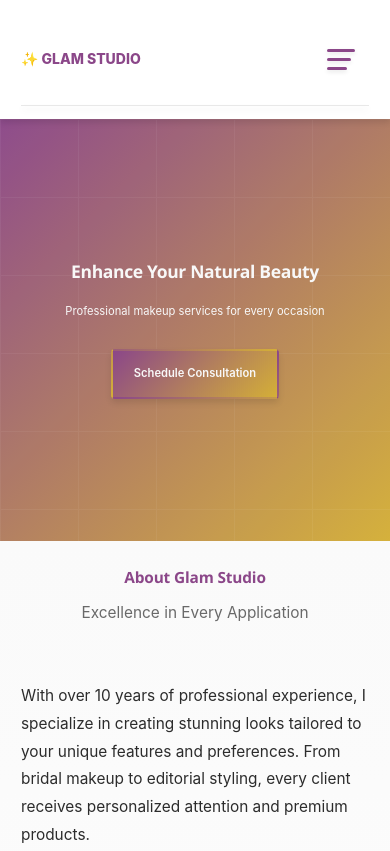
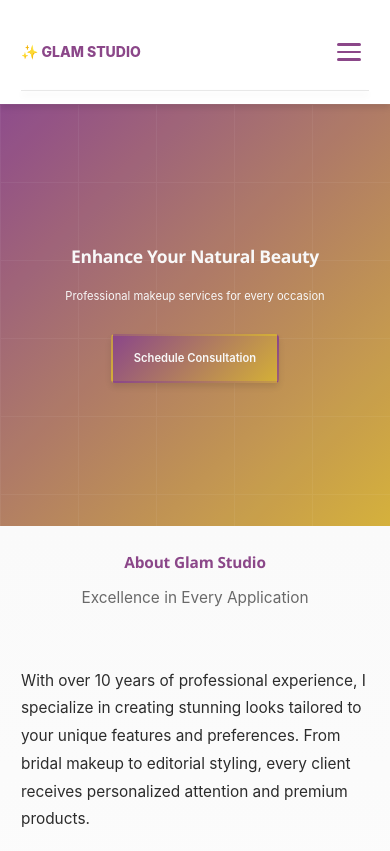
Before and after one commit to arlonie/Makeup-Artist, a plain HTML site: page pages/index.html in a window 390 px wide. Shown: the top 851 px of the page. Drawn offline with Linux system fonts and the light colour scheme.

Commit message:
Simplify hamburger menu for better user-friendliness

```diff
--- a/css/style.css
+++ b/css/style.css
@@ -168,56 +168,31 @@ section {
     background: none;
     border: none;
     cursor: pointer;
-    gap: 6px;
-    padding: var(--spacing-sm);
+    gap: 5px;
+    padding: 8px;
     z-index: 1001;
     position: relative;
-    transition: all var(--transition-base);
-}
-
-.hamburger:hover {
-    transform: scale(1.08);
 }
 
 .hamburger span {
-    width: 28px;
-    height: 3px;
+    width: 24px;
+    height: 2.5px;
     background: var(--primary);
-    border-radius: 3px;
-    transition: all 0.35s cubic-bezier(0.4, 0.0, 0.2, 1);
+    border-radius: 2px;
+    transition: all 0.25s ease;
     display: block;
-    box-shadow: 0 2px 4px rgba(0, 0, 0, 0.1);
-}
-
-.hamburger span:nth-child(1) {
-    width: 28px;
-}
-
-.hamburger span:nth-child(2) {
-    width: 24px;
-    transition-delay: 0.05s;
-}
-
-.hamburger span:nth-child(3) {
-    width: 20px;
-    transition-delay: 0.1s;
-}
-
-.hamburger.active span {
-    width: 28px;
 }
 
 .hamburger.active span:nth-child(1) {
-    transform: rotate(45deg) translate(10px, 10px);
+    transform: rotate(45deg) translate(8px, 8px);
 }
 
 .hamburger.active span:nth-child(2) {
     opacity: 0;
-    transform: translateX(-10px);
 }
 
 .hamburger.active span:nth-child(3) {
-    transform: rotate(-45deg) translate(7px, -7px);
+    transform: rotate(-45deg) translate(7px, -6px);
 }
 
 @media (max-width: 768px) {
@@ -230,32 +205,27 @@ section {
         top: 100%;
         left: 0;
         right: 0;
-        background: linear-gradient(180deg, #FFFFFF 0%, #F9F7F4 100%);
+        background: #FFFFFF;
         flex-direction: column;
         gap: 0;
         max-height: 0;
         overflow: hidden;
-        transition: max-height 0.4s cubic-bezier(0.4, 0.0, 0.2, 1);
-        box-shadow: 0 8px 24px rgba(139, 71, 137, 0.15);
+        transition: max-height 0.3s ease;
+        box-shadow: 0 4px 12px rgba(0, 0, 0, 0.1);
         list-style: none;
         padding: 0;
         margin: 0;
-        border-top: 3px solid var(--primary);
+        border-top: 2px solid var(--primary);
         z-index: 999;
     }
 
     .nav-menu.active {
-        max-height: 450px;
+        max-height: 400px;
     }
 
     .nav-menu li {
         width: 100%;
-        border-bottom: 1px solid #E8E4E0;
-        transition: background-color var(--transition-base);
-    }
-
-    .nav-menu li:hover {
-        background-color: rgba(139, 71, 137, 0.05);
+        border-bottom: 1px solid #F0F0F0;
     }
 
     .nav-menu li:last-child {
@@ -264,59 +234,39 @@ section {
 
     .nav-link {
         display: block;
-        padding: 16px 20px;
+        padding: 14px 18px;
         width: 100%;
         text-align: left;
         font-weight: 500;
         color: var(--text-dark);
         font-size: 0.95rem;
-        letter-spacing: 0.3px;
-        position: relative;
-        transition: color var(--transition-base);
-    }
-
-    .nav-link::before {
-        content: '';
-        position: absolute;
-        left: 0;
-        top: 0;
-        bottom: 0;
-        width: 4px;
-        background: linear-gradient(180deg, var(--primary), var(--secondary));
-        transform: scaleY(0);
-        transform-origin: top;
-        transition: transform 0.3s ease-out;
-    }
-
-    .nav-link:hover::before,
-    .nav-link.active::before {
-        transform: scaleY(1);
+        transition: all 0.2s ease;
     }
 
     .nav-link:hover,
     .nav-link.active {
+        background-color: #F5F5F5;
         color: var(--primary);
-        padding-left: 24px;
+        padding-left: 22px;
     }
 
     .cta-button {
         background: linear-gradient(135deg, var(--primary), var(--secondary));
         color: white !important;
         border-radius: var(--radius-md);
-        margin: 16px 20px;
+        margin: 12px 16px;
         display: inline-block;
-        padding: 12px 24px !important;
+        padding: 11px 22px !important;
         text-align: center;
         width: auto;
         font-weight: 600;
-        box-shadow: 0 4px 12px rgba(139, 71, 137, 0.3);
-        transition: all var(--transition-base);
+        box-shadow: 0 2px 8px rgba(139, 71, 137, 0.25);
+        transition: all 0.2s ease;
         border: none;
     }
 
     .cta-button:hover {
-        transform: translateY(-2px);
-        box-shadow: 0 6px 18px rgba(139, 71, 137, 0.4);
+        box-shadow: 0 4px 12px rgba(139, 71, 137, 0.35);
     }
 }
 
@@ -1274,37 +1224,24 @@ section {
 
     .hamburger span {
         background: #d4af37;
-        box-shadow: 0 2px 4px rgba(0, 0, 0, 0.4);
-    }
-
-    .hamburger:hover {
-        opacity: 0.8;
     }
 
     .nav-menu {
-        background: linear-gradient(180deg, #2a2a2a 0%, #1f1f1f 100%);
-        border-top: 3px solid #d4af37;
+        background: #2a2a2a;
+        border-top: 2px solid #d4af37;
     }
 
     .nav-menu li {
         border-bottom: 1px solid #3a3a3a;
-        transition: background-color var(--transition-base);
-    }
-
-    .nav-menu li:hover {
-        background-color: rgba(212, 175, 55, 0.08);
     }
 
     .nav-link {
         color: #d0d0d0;
     }
 
-    .nav-link::before {
-        background: linear-gradient(180deg, #d4af37, #e8c547);
-    }
-
     .nav-link:hover,
     .nav-link.active {
+        background-color: #353535;
         color: #d4af37;
     }
 
```
